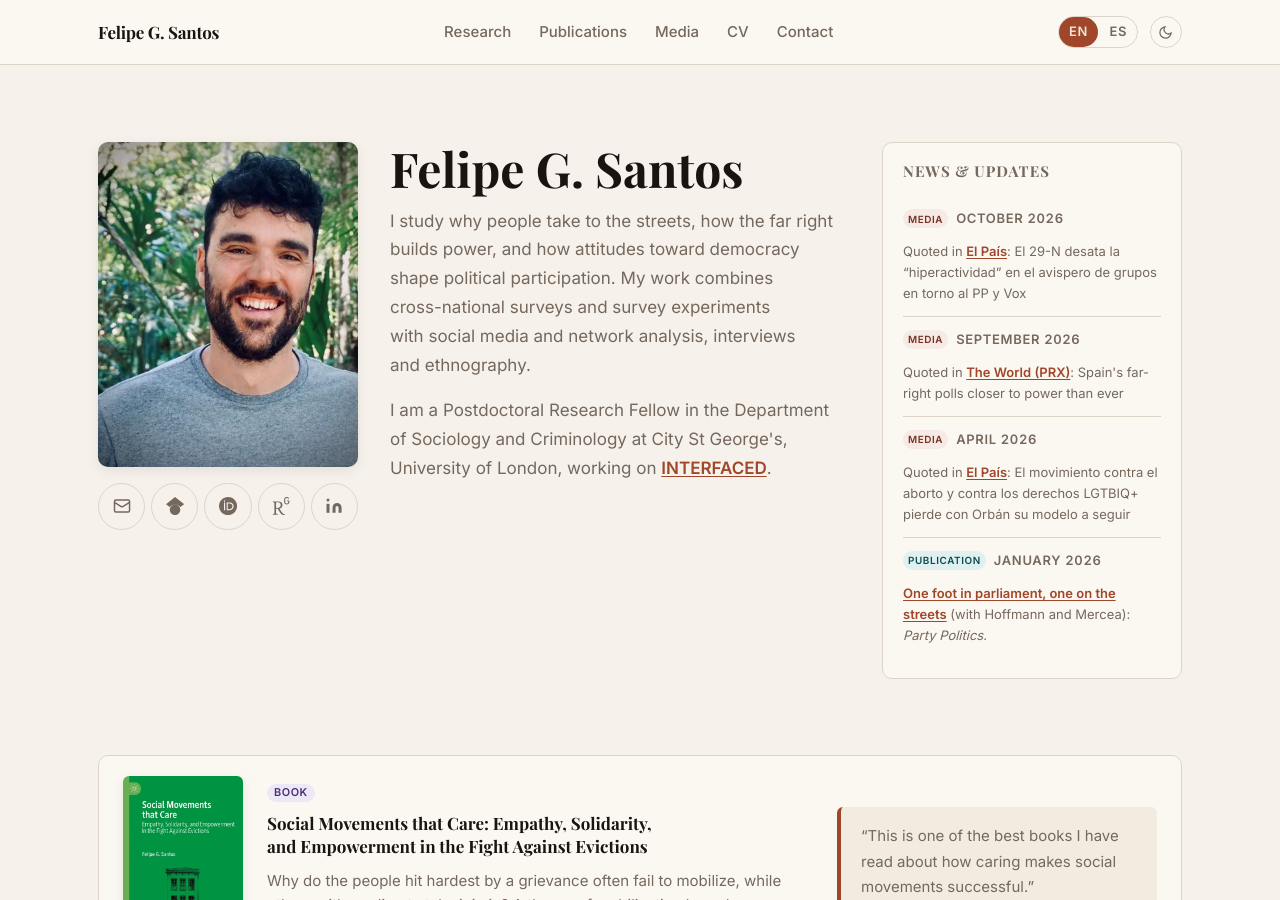
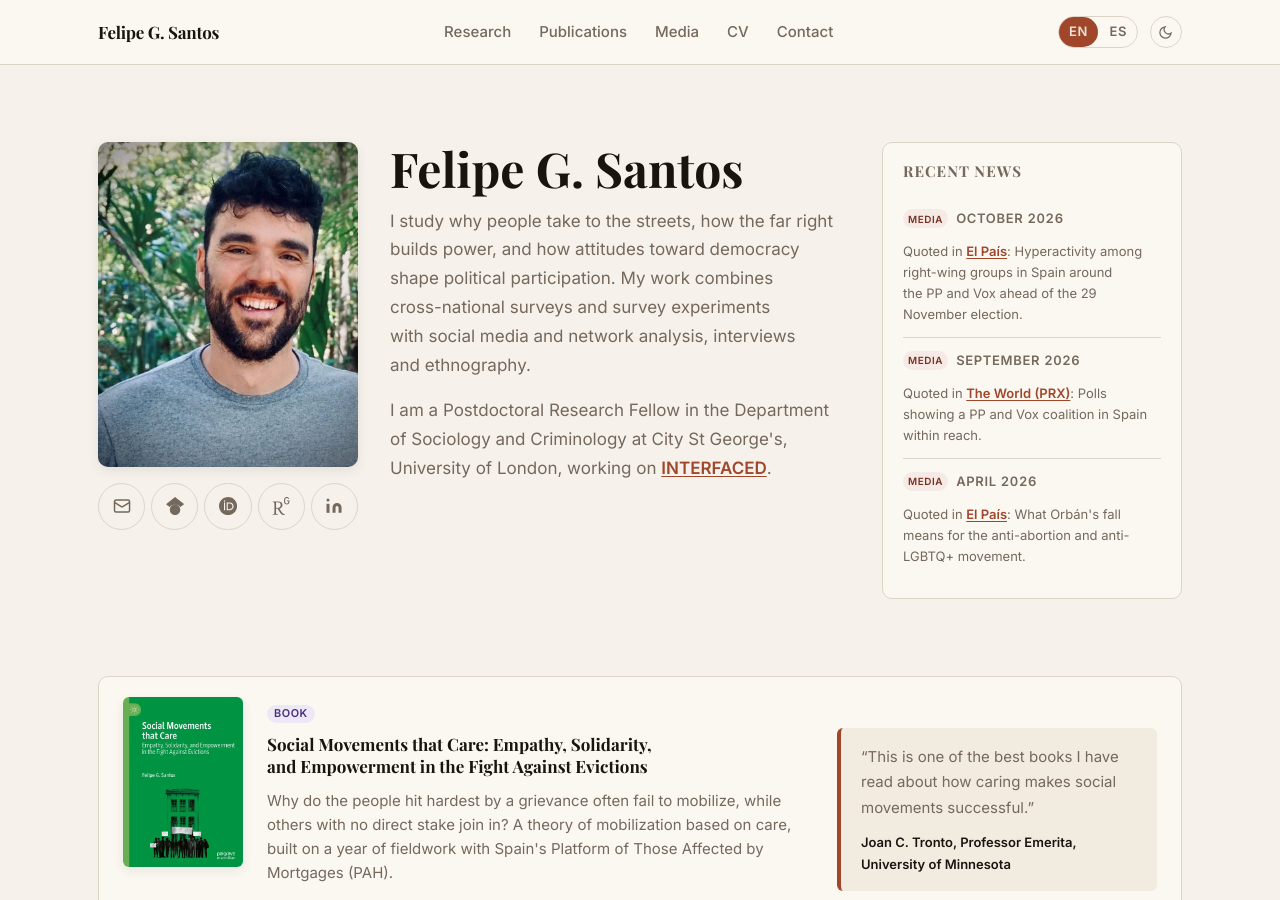
Before and after one commit to felipegsantos-web/felipegsantos.github.io, a Jekyll site: the page built from en/index.html, in a window 1280 px wide and 900 px high. Built offline with Jekyll 4.4.1, drawn with Linux system fonts in a browser that asks for light colours.

Commit message:
Recent News: three entries, fully in the page language, new section name (#14)
Claude-Session: https://claude.ai/code/session_017j6HYG872GLCtzYV4EGAJz

Co-authored-by: Claude <noreply@anthropic.com>

```diff
--- a/_data/i18n.yml
+++ b/_data/i18n.yml
@@ -173,11 +173,11 @@ news_type:
   media: {en: Media, es: Medios}
   publication: {en: Publication, es: Publicación}
 news_label:
-  en: Recent news and updates
-  es: Noticias y actualizaciones recientes
+  en: Recent News
+  es: Últimas novedades
 news_heading:
-  en: News & Updates
-  es: Noticias y novedades
+  en: Recent News
+  es: Últimas novedades
 research_heading:
   en: Research themes
   es: Temas de investigación
--- a/_data/news.yml
+++ b/_data/news.yml
@@ -1,17 +1,17 @@
-# Homepage "News & Updates", newest first.
+# Homepage "Recent News", newest first. Keep it to three entries.
 # `type`: media | publication (labels in i18n.yml). `ref` is the id of the media or publication entry (analytics event name).
-# Media items take outlet, role, date, headline and link from media.yml through `ref`; they have no other fields.
+# Media items take outlet, role, date and link from media.yml through `ref`, and give their own text in both languages
+# (`text_en` / `text_es`), so the entry is entirely in the language of the page. The headline is not shown.
 # Publication items give their own `date` (YYYY-MM), `url`, `link` (the linked text) and `rest_*` (what follows it, inline HTML allowed).
 - type: media
   ref: 2026-el-pais-2
+  text_en: Hyperactivity among right-wing groups in Spain around the PP and Vox ahead of the 29 November election.
+  text_es: La hiperactividad de los grupos de la derecha en torno al PP y Vox ante las elecciones del 29-N.
 - type: media
   ref: 2026-the-world
+  text_en: Polls showing a PP and Vox coalition in Spain within reach.
+  text_es: Las encuestas que sitúan al alcance una coalición de PP y Vox.
 - type: media
   ref: 2026-el-pais
-- type: publication
-  ref: 2026-foot-in-parliament-foot-on-the-streets
-  date: '2026-01'
-  url: https://doi.org/10.1177/13540688251413043
-  link: One foot in parliament, one on the streets
-  rest_en: ' (with Hoffmann and Mercea): <em>Party Politics</em>.'
-  rest_es: ' (con Hoffmann y Mercea): <em>Party Politics</em>.'
+  text_en: What Orbán's fall means for the anti-abortion and anti-LGBTQ+ movement.
+  text_es: Lo que supone la caída de Orbán para el movimiento antiaborto y contra los derechos LGTBIQ+.
--- a/_includes/news.html
+++ b/_includes/news.html
@@ -1,11 +1,12 @@
 {%- include vars.html -%}
 {%- assign k_rest = "rest_" | append: L -%}
+{%- assign k_text = "text_" | append: L -%}
 {%- for n in site.data.news -%}
 {%- if n.type == "media" %}{% assign css = "media" %}{% assign m = site.data.media | where: "id", n.ref | first %}{% else %}{% assign css = "pub" %}{% endif -%}
 <div class="news-item">
           {%- if n.type == "media" %}
           <div class="news-item__meta"><span class="news-item__type news-item__type--{{ css }}">{{ I.news_type[n.type][L] }}</span><time class="news-item__date" datetime="{{ m.date }}">{% include month-year.html date=m.date %}</time></div>
-          <p class="news-item__text">{{ I.media_role[m.role].label[L] }} <a href="{{ m.url }}" target="_blank" rel="noopener" data-goatcounter-click="{{ n.type }}-{{ n.ref }}">{{ m.outlet }}</a>: <span lang="{{ m.language }}">{{ m.headline }}</span></p>
+          <p class="news-item__text">{{ I.media_role[m.role].label[L] }} <a href="{{ m.url }}" target="_blank" rel="noopener" data-goatcounter-click="{{ n.type }}-{{ n.ref }}">{{ m.outlet }}</a>: {{ n[k_text] }}</p>
           {%- else %}
           <div class="news-item__meta"><span class="news-item__type news-item__type--{{ css }}">{{ I.news_type[n.type][L] }}</span><time class="news-item__date" datetime="{{ n.date }}">{% include month-year.html date=n.date %}</time></div>
           <p class="news-item__text"><a href="{{ n.url }}" target="_blank" rel="noopener" data-goatcounter-click="{{ n.type }}-{{ n.ref }}">{{ n.link }}</a>{{ n[k_rest] }}</p>
```
Also changed, not shown: README.md.
